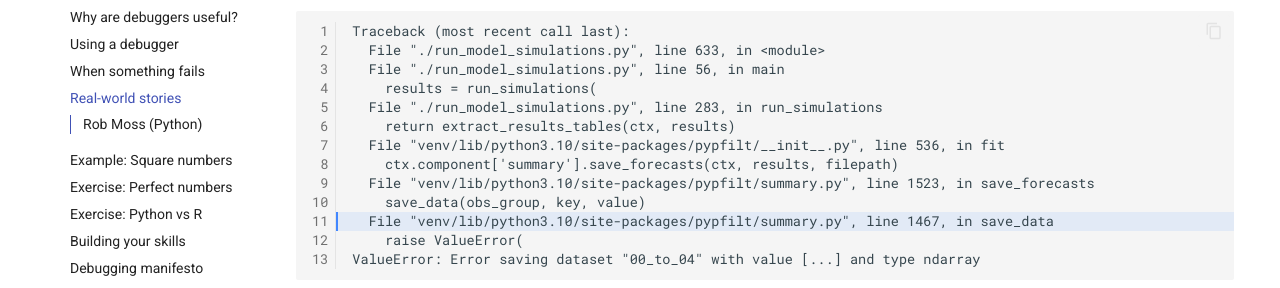
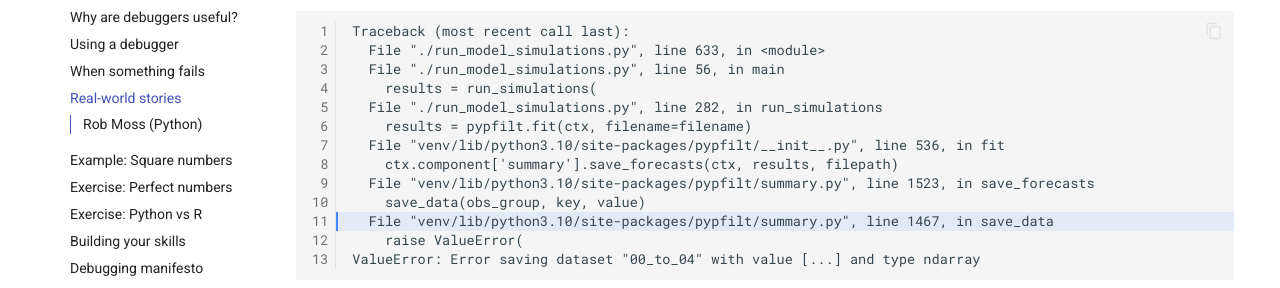
Before and after one commit to robmoss/git-is-my-lab-book, an MkDocs documentation site: the page built from docs/community/training/debugging/real-world-stories.md, in a window 1280 px wide and 900 px high. Shown: the part 376-664 px from the top of the window. Built offline with MkDocs 1.6.1 and Material for MkDocs 9.7.7, drawn with Linux system fonts in a browser that asks for light colours; comment, search, counter and statistics services are not loaded.

Commit message:
Fix a copy-and-paste error in example stack trace

```diff
--- a/docs/community/training/debugging/real-world-stories.md
+++ b/docs/community/training/debugging/real-world-stories.md
@@ -12,8 +12,8 @@ Traceback (most recent call last):
   File "./run_model_simulations.py", line 633, in <module>
   File "./run_model_simulations.py", line 56, in main
     results = run_simulations(
-  File "./run_model_simulations.py", line 283, in run_simulations
-    return extract_results_tables(ctx, results)
+  File "./run_model_simulations.py", line 282, in run_simulations
+    results = pypfilt.fit(ctx, filename=filename)
   File "venv/lib/python3.10/site-packages/pypfilt/__init__.py", line 536, in fit
     ctx.component['summary'].save_forecasts(ctx, results, filepath)
   File "venv/lib/python3.10/site-packages/pypfilt/summary.py", line 1523, in save_forecasts
```
